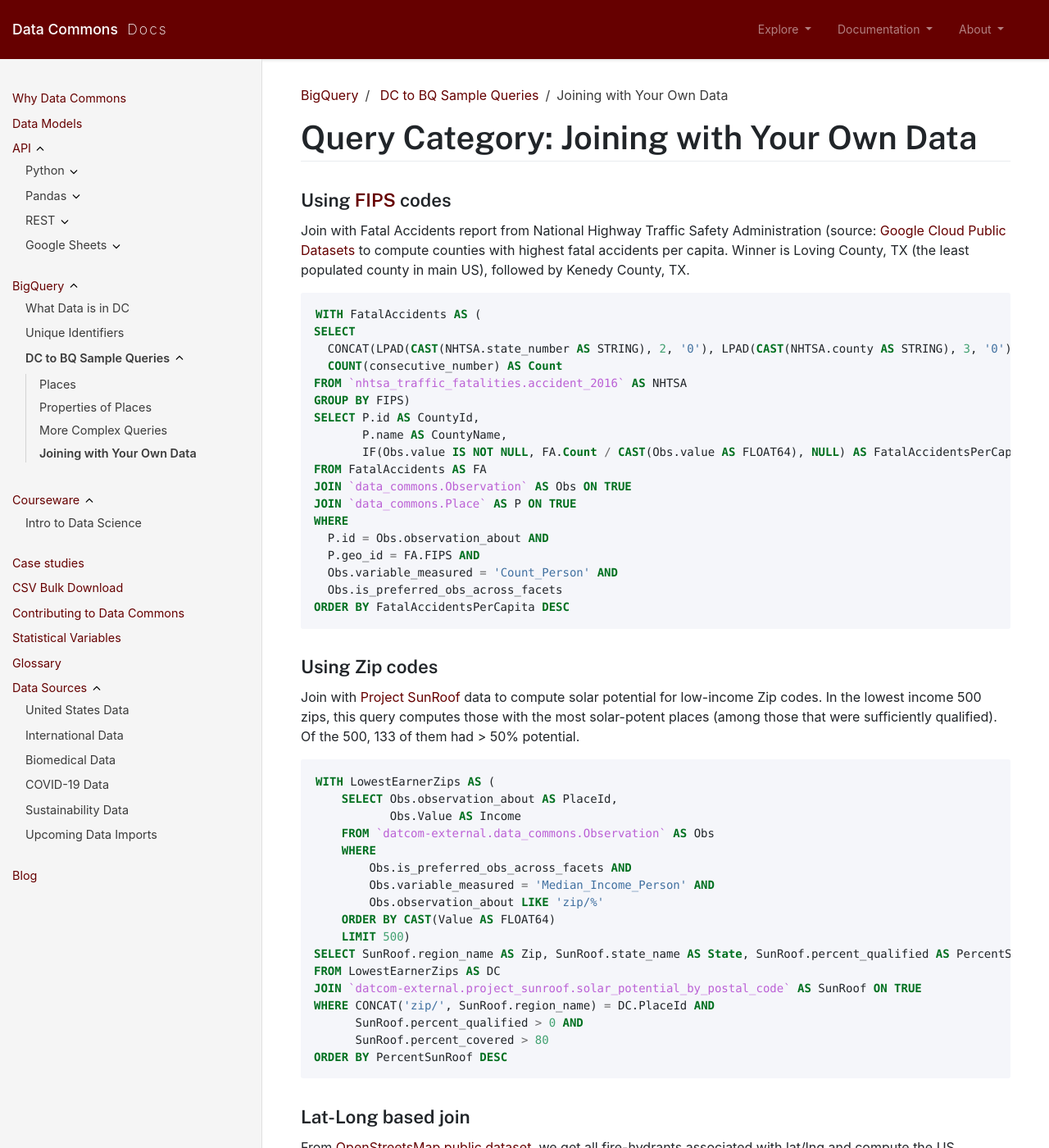
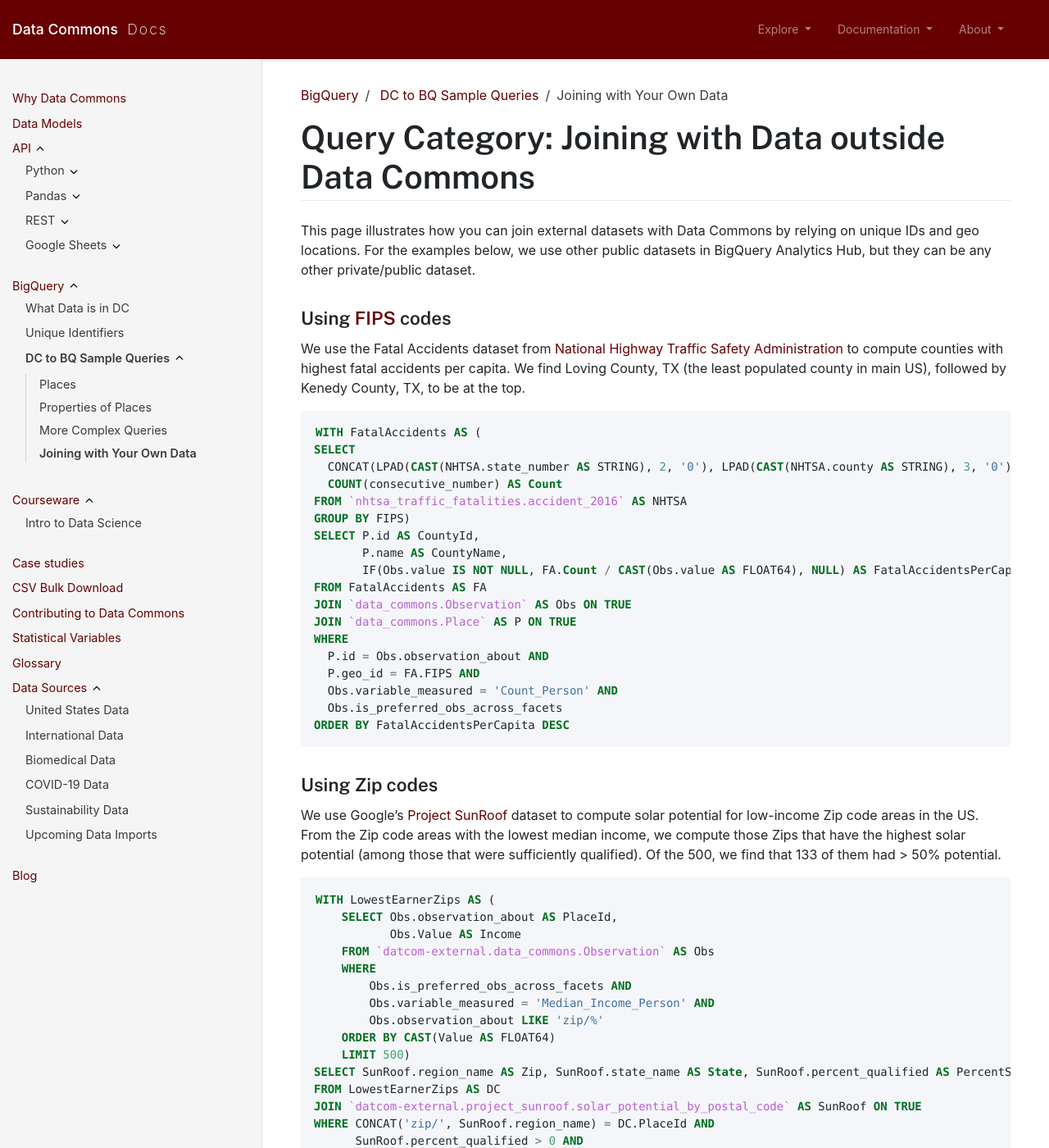
Before and after one commit to datacommonsorg/docsite, a Jekyll site: the page built from bigquery/query_join_your_data.md, in a window 1280 px wide and 1400 px high. Shown: the whole window at 82% size. Built offline with Jekyll 4.4.1, drawn with Linux system fonts in a browser that asks for light colours; comment, search, counter and statistics services are not loaded; some of the changed text lies outside the part shown.

Commit message:
Tweak some external dataset section

````diff
--- a/bigquery/query_join_your_data.md
+++ b/bigquery/query_join_your_data.md
@@ -6,11 +6,13 @@ parent: DC to BQ Sample Queries
 grand_parent: BigQuery
 ---
 
-# Query Category: Joining with Your Own Data
+# Query Category: Joining with Data outside Data Commons
+
+This page illustrates how you can join external datasets with Data Commons by relying on unique IDs and geo locations.  For the examples below, we use other public datasets in BigQuery Analytics Hub, but they can be any other private/public dataset.
 
 ### Using [FIPS](https://www.census.gov/library/reference/code-lists/ansi.html) codes
 
-Join with Fatal Accidents report from National Highway Traffic Safety Administration (source: [Google Cloud Public Datasets](https://console.cloud.google.com/marketplace/product/nhtsa-data/nhtsa-traffic-fatalities?project=) to compute counties with highest fatal accidents per capita. Winner is Loving County, TX (the least populated county in main US), followed by Kenedy County, TX.
+We use the Fatal Accidents dataset from [National Highway Traffic Safety Administration](https://console.cloud.google.com/bigquery/analytics-hub/exchanges/projects/datcom-external/locations/us/dataExchanges/data_commons_17d0b72b0b2(analyticshub:projects/1057666841514/locations/us/dataExchanges/google_cloud_public_datasets_17e74966199/listings/nhtsa_traffic_fatalities_17f892354f9)) to compute counties with highest fatal accidents per capita. We find Loving County, TX (the least populated county in main US), followed by Kenedy County, TX, to be at the top.
 
 ```sql
 WITH FatalAccidents AS (
@@ -35,7 +37,7 @@ ORDER BY FatalAccidentsPerCapita DESC
 
 ### Using Zip codes
 
-Join with [Project SunRoof](https://console.cloud.google.com/marketplace/product/project-sunroof/project-sunroof) data to compute solar potential for low-income Zip codes. In the lowest income 500 zips, this query computes those with the most solar-potent places (among those that were sufficiently qualified). Of the 500, 133 of them had > 50% potential.
+We use Google's [Project SunRoof](https://console.cloud.google.com/marketplace/product/project-sunroof/project-sunroof) dataset to compute solar potential for low-income Zip code areas in the US.  From the Zip code areas with the lowest median income, we compute those Zips that have the highest solar potential (among those that were sufficiently qualified). Of the 500, we find that 133 of them had > 50% potential.
 
 ```sql
 WITH LowestEarnerZips AS (
@@ -59,7 +61,7 @@ ORDER BY PercentSunRoof DESC
 
 ### Lat-Long based join
 
-From [OpenStreetsMap public dataset](https://console.cloud.google.com/marketplace/product/openstreetmap/geo-openstreetmap), we get all fire-hydrants associated with lat/lng and compute the US counties with the most number of hydrants per unit area using geographic join. Winner is Alexandria County Virginia by a distance.
+From the [OpenStreetsMap public dataset](https://console.cloud.google.com/marketplace/product/openstreetmap/geo-openstreetmap), we look up fire-hydrants and their associated geo locations to compute the US counties with most fire-hydrants per unit area.  To do this, we use the geo boundaries in DC to map latitude/longitude to US counties and also use the land area value from DC.  We find that Alexandria County, Virginia comes up at the top.
 
 ```sql
 WITH CountyFireHydrantCount AS(
````
Also changed, not shown: bigquery/index.md (+4 -1 lines).
